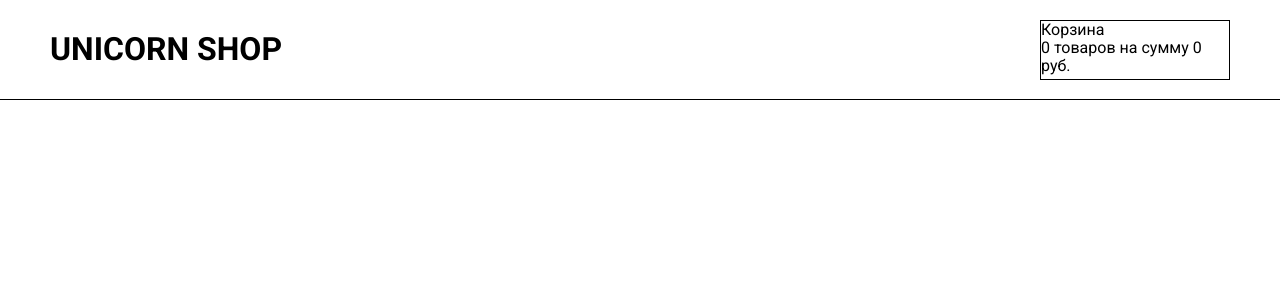
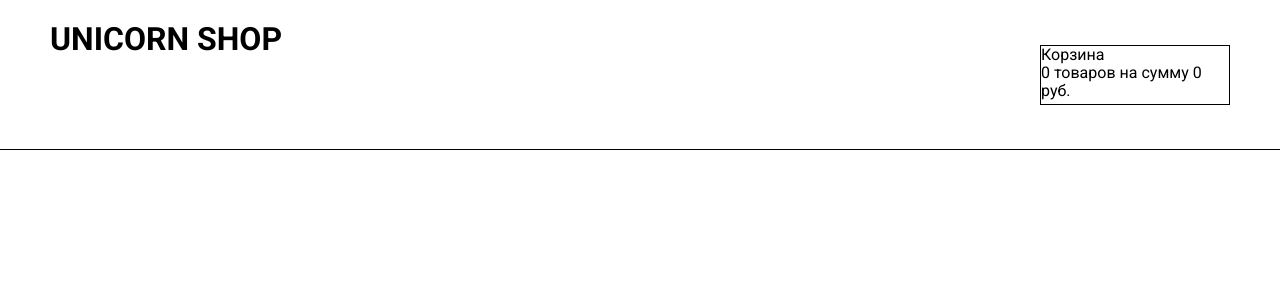
Before and after one commit to SergeyRusakov/unicorn-test-task, a React (Create React App) app: page / in a window 1280 px wide. Shown: the top 300 px of the page. Built offline with nearby package versions, Linux system fonts and the light colour scheme.

Commit message:
Add routing

```diff
--- /dev/null
+++ b/src/components/breadcrumbs/Breadcrumbs.css
@@ -0,0 +1,10 @@
+.breadcrumbs {
+    width: 100%;
+    height: 100%;
+    display: flex;
+    user-select: none;
+}
+
+.breadcrumbs__item {
+    cursor: pointer;
+}
--- /dev/null
+++ b/src/components/breadcrumbs/Breadcrumbs.tsx
@@ -0,0 +1,57 @@
+import { useLocation } from 'react-router';
+import { useSelector } from 'react-redux';
+import { selectAllShoppingItems } from '../../store/shopping-items.slice';
+import { selectAllCategories } from '../../store/categories.slice';
+import { ReactNode } from 'react';
+import { ROUTES } from '../../configuration/routes.config';
+import './Breadcrumbs.css';
+import { Link } from 'react-router-dom';
+
+export const Breadcrumbs = () => {
+
+    const route = useLocation();
+    const shoppingItems = useSelector(selectAllShoppingItems);
+    const categories = useSelector(selectAllCategories);
+
+    const crumbs: ReactNode[] = [];
+
+    const generateCrumb = (link: string, title: string) => {
+        return (
+            <Link to={link} key={link}>
+                <div className='breadcrumbs__item'>
+                    /{title}
+                </div>
+            </Link>
+        );
+    };
+
+    const paths = route.pathname.split('/');
+
+    if (paths.includes(ROUTES.items)) {
+        const index = paths.indexOf(ROUTES.items);
+        const categoryId = paths[index + 1];
+        const category = categories.find(category => category.id === +categoryId);
+        if (category) {
+            crumbs.push(generateCrumb(`/${ROUTES.items}/${category.id}`, category.title));
+        }
+    }
+
+    if (paths.includes(ROUTES.itemOrder)) {
+        const index = paths.indexOf(ROUTES.itemOrder);
+        const itemId = paths[index + 1];
+        const item = shoppingItems.find(item => item.id === +itemId);
+        if (item) {
+            const category = categories.find(category => category.id === item.categoryId);
+            if (category) {
+                crumbs.push(generateCrumb(`/${ROUTES.items}/${category.id}`, category.title));
+                crumbs.push(generateCrumb(`/${ROUTES.itemOrder}/${itemId}`, item.title));
+            }
+
+        }
+    }
+
+    return (
+        <div className='breadcrumbs'>{crumbs}</div>
+    );
+
+}
--- a/src/components/header/Header.css
+++ b/src/components/header/Header.css
@@ -1,8 +1,15 @@
 .header {
-    height: 100px;
+    height: 150px;
     border-bottom: 1px solid black;
     display: flex;
     justify-content: space-between;
     align-items: center;
     padding: 0 50px;
 }
+
+.header__navigation {
+    height: 100%;
+    display: flex;
+    flex-direction: column;
+    justify-content: space-between;
+}
--- a/src/components/header/Header.tsx
+++ b/src/components/header/Header.tsx
@@ -2,15 +2,20 @@ import { HeaderCart } from '../header-cart/HeaderCart';
 import './Header.css';
 import { Link } from 'react-router-dom';
 import { ROUTES } from '../../configuration/routes.config';
+import { Breadcrumbs } from '../breadcrumbs/Breadcrumbs';
 
 export const Header = () => {
     return (
         <div className='header'>
-            <Link to={`/${ROUTES.categories}`}>
-                <h1 className='header__title'>
-                    UNICORN SHOP
-                </h1>
-            </Link>
+            <div className="header__navigation">
+                <Link to={`/${ROUTES.categories}`}>
+                    <h1 className='header__title'>
+                        UNICORN SHOP
+                    </h1>
+                </Link>
+                <Breadcrumbs/>
+            </div>
+
             <HeaderCart/>
         </div>
     )
--- a/src/components/item-order-view/ItemOrderView.css
+++ b/src/components/item-order-view/ItemOrderView.css
@@ -29,6 +29,14 @@
     border: 1px solid black;
     margin-right: 15px;
     flex: 4;
+    display: flex;
+    align-items: center;
+    justify-content: center;
+}
+
+.item-order-view__image-image {
+    height: 250px;
+    width: 250px;
 }
 
 .item-order-view__controls {
--- a/src/components/item-order-view/ItemOrderView.tsx
+++ b/src/components/item-order-view/ItemOrderView.tsx
@@ -42,6 +42,8 @@ export const ItemOrderView = () => {
             <div className='item-order-view__content'>
                 <div className="item-order-view__content-top">
                     <div className="item-order-view__image">
+                        <img className="item-order-view__image-image" src={'/unicorn.webp'}>
+                        </img>
                     </div>
                     <div className="item-order-view__controls">
                         <div className="item-order-view__controls-input">
--- a/src/store/categories.slice.ts
+++ b/src/store/categories.slice.ts
@@ -1,6 +1,7 @@
 import { createSlice } from '@reduxjs/toolkit';
 import { categoriesJSON } from '../data/inital-state.data';
 import { Category } from '../types/category.type';
+import { RootState } from './store';
 
 const initialState = JSON.parse(categoriesJSON) as Category[];
 
@@ -10,4 +11,8 @@ const categoriesSlice = createSlice({
     reducers: {},
 });
 
+export function selectAllCategories(state: RootState): Category[] {
+    return state.categories;
+}
+
 export default categoriesSlice.reducer;
--- a/src/store/shopping-items.slice.ts
+++ b/src/store/shopping-items.slice.ts
@@ -12,6 +12,10 @@ const shoppingItemsSlice = createSlice({
     reducers: {},
 });
 
+export function selectAllShoppingItems(state: RootState): ShoppingItem[] {
+    return state.shoppingItems;
+}
+
 export function selectByCategoryId(categoryId: number): Selector<RootState, ShoppingItem[]> {
     return (state: RootState) => (
         state.shoppingItems.filter(item => item.categoryId === categoryId)
```
Also changed, not shown: public/unicorn.webp (added).
